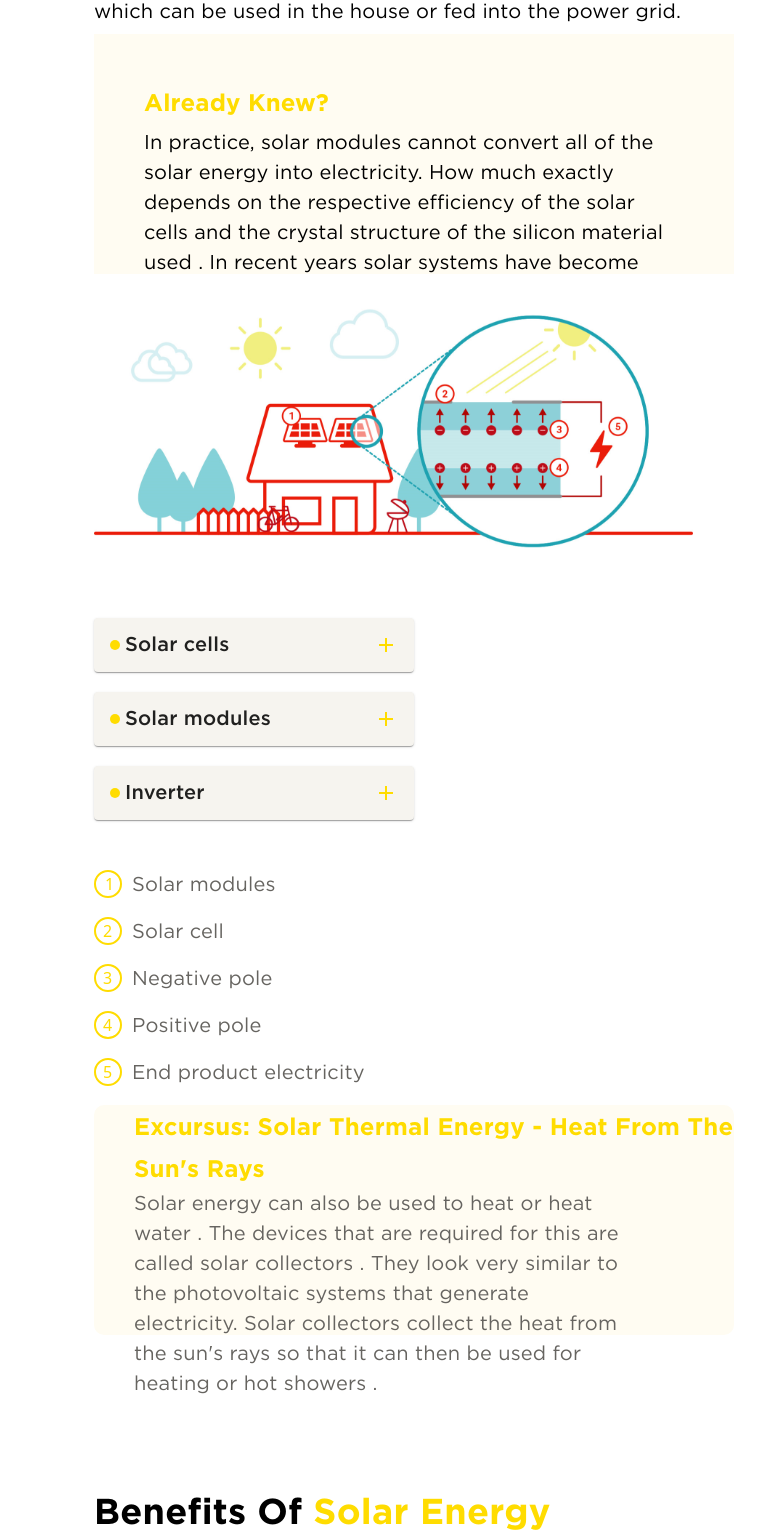
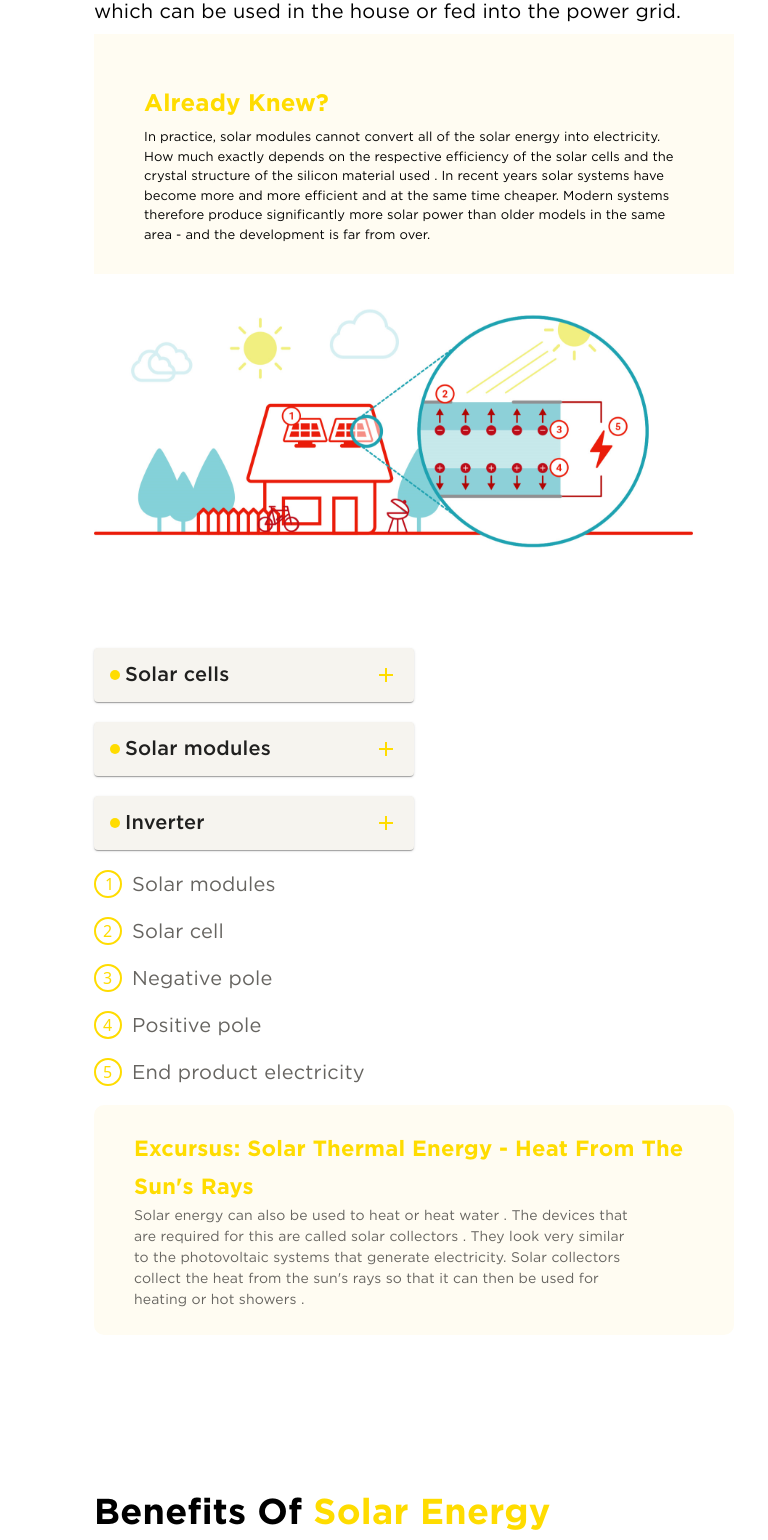
Before and after one commit to Nayeemr45/solar, a React (Create React App) app: page / in a window 768 px wide. Shown: the part 4300-5840 px from the top of the page. Built offline with nearby package versions, Linux system fonts and the light colour scheme.

Commit message:
Update Section5.css

```diff
--- a/src/Assets/Css/Section5.css
+++ b/src/Assets/Css/Section5.css
@@ -107,7 +107,6 @@
   text-align: left;
   font-size: 20px !important;
   line-height: 1.5 !important;
-
 }
 .content-2-paragraph-2 {
   font-family: 'Gotham-Book' !important;
@@ -176,14 +175,29 @@
   font-size: 20px !important;
   font-family: 'Gotham-Book' !important;
 }
-@media (min-width: 767px) and (max-width: 1024px) {
+@media (min-width: 769px) and (max-width: 1024px) {
   .content-2-box-2-grid {
     grid-column-gap: 30px !important;
     grid-row-gap: 0px !important;
     margin-bottom: 30px;
   }
 }
-@media (min-width: 320px) and (max-width: 767px) {
+@media (min-width: 481px) and (max-width: 768px) {
+  .content-2-box-4-heading {
+    font-size: 22px !important;
+  }
+  .content-2-box-4-paragraph {
+    font-size: 14px !important;
+  }
+  .content-2-paragraph-2 {
+    font-size: 13px !important;
+  }
+  .content-2-box-2-grid {
+    grid-column-gap: 30px !important;
+}
+
+}
+@media (min-width: 320px) and (max-width: 480px) {
   .content-2-grid {
     display: grid !important;
     grid-template-columns: 0.25fr 1fr 1fr 0.25fr;
@@ -217,7 +231,7 @@
   .content-2-paragraph {
     font-size: 11px !important;
     display: flex;
-  flex-flow: wrap;
+    flex-flow: wrap;
     flex-wrap: wrap;
   }
   .content-2-paragraph-2 {
@@ -371,7 +385,6 @@
 }
 .content-4-grid {
   grid-column-gap: 0px;
-
 }
 .content-4-button-box {
   margin-top: 40px;
@@ -449,7 +462,7 @@
   }
 }
 @media (min-width: 481px) and (max-width: 768px) {
-.content-4 {
+  .content-4 {
     padding-top: 2rem !important;
     height: 35rem !important;
   }
@@ -612,7 +625,7 @@
 }
 
 @media (min-width: 481px) and (max-width: 768px) {
-  .content-5-img{
+  .content-5-img {
     width: 20rem;
   }
   .content-5-rectangle {
@@ -622,7 +635,8 @@
   .content-5-heading {
     font-size: 28px !important;
   }
-  .content-5-subheading-2, .content-5-subheading-1 {
+  .content-5-subheading-2,
+  .content-5-subheading-1 {
     font-size: 20px !important;
   }
   .content-5-paragraph {
@@ -730,7 +744,7 @@
   }
 }
 @media (min-width: 481px) and (max-width: 768px) {
-  .content-6-img{
+  .content-6-img {
     width: 20rem;
   }
   .content-5-rectangle {
@@ -740,11 +754,21 @@
   .content-5-heading {
     font-size: 28px !important;
   }
-  .content-5-subheading-2, .content-5-subheading-1 {
+  .content-5-subheading-2,
+  .content-5-subheading-1 {
     font-size: 20px !important;
   }
   .content-5-paragraph {
     font-size: 16px !important;
+  }
+  .content-6-list {
+    font-size: 13px !important;
+  }
+  .content-6-heading {
+    font-size: 23px !important;
+  }
+  .content-6-background {
+    bottom: 30rem;
   }
 }
 
```
